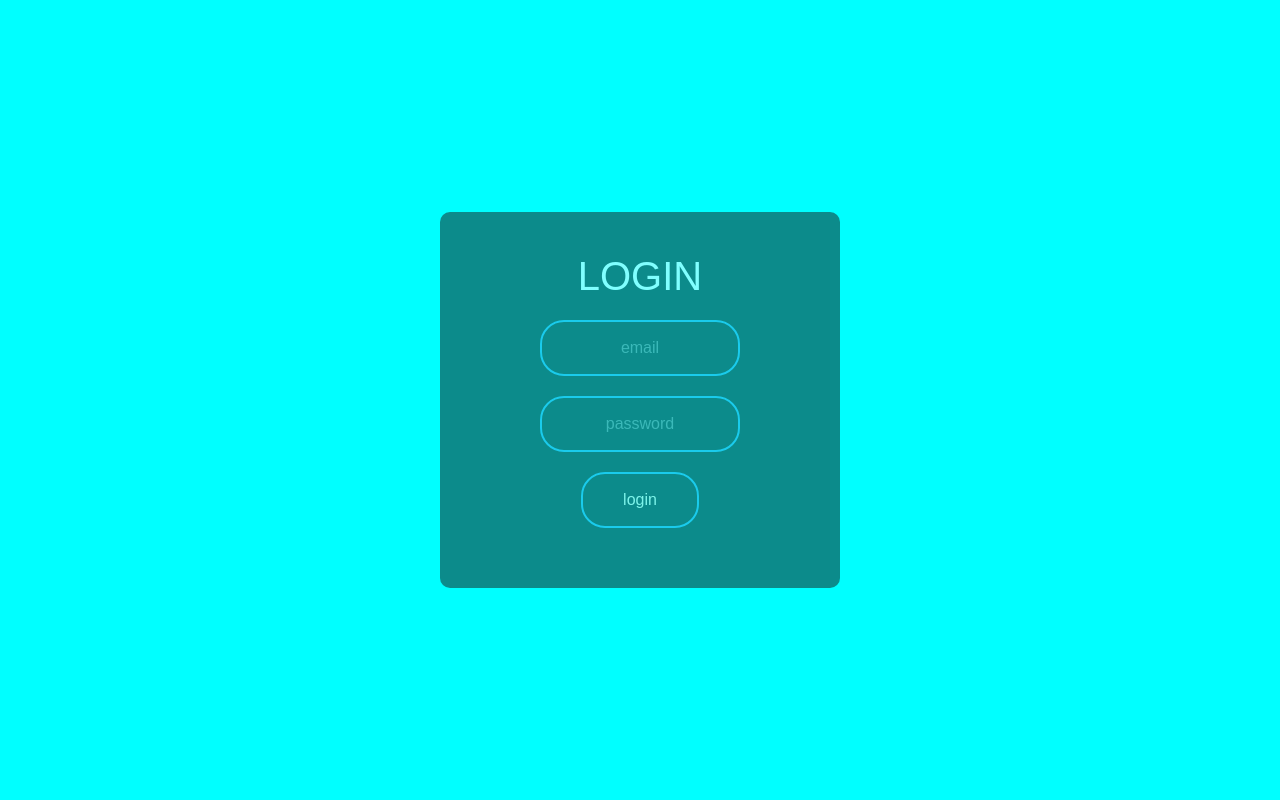
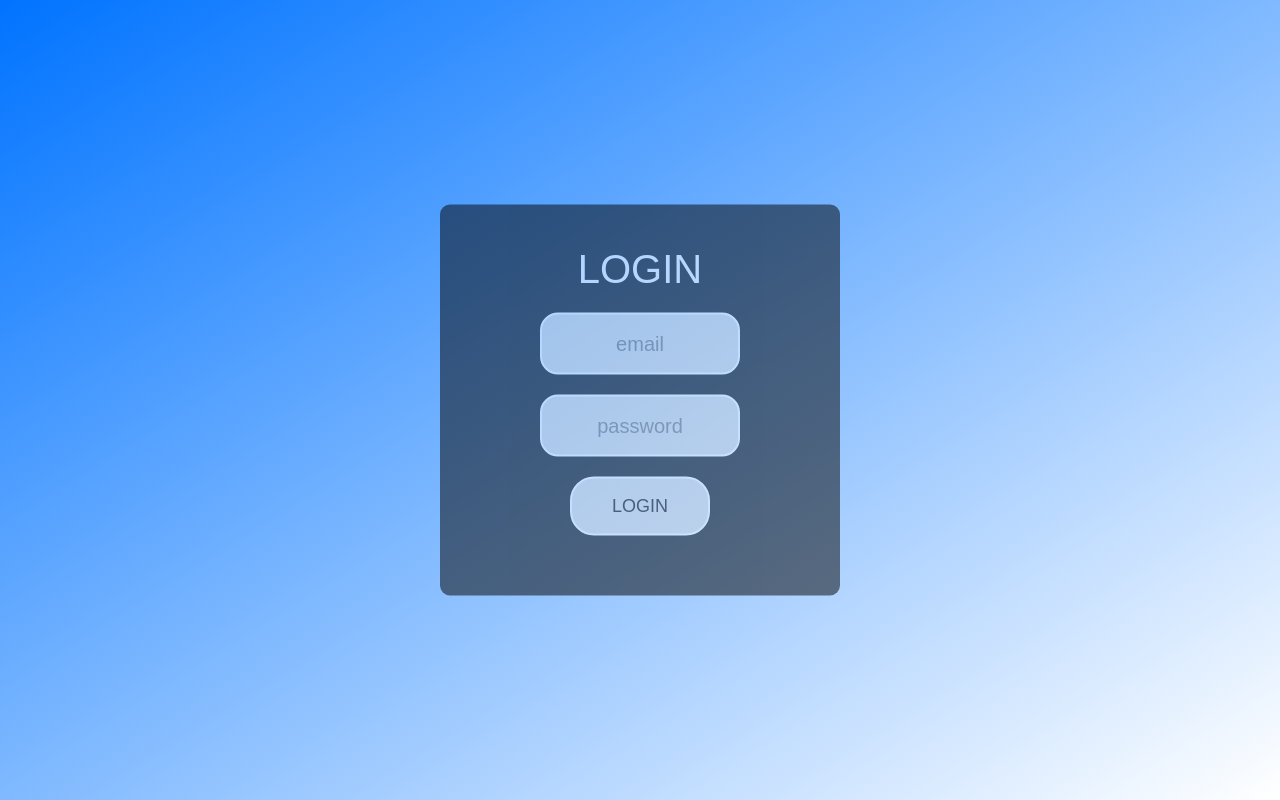
Before and after one commit to alessandroCassani/CareGivers, a Vue app in the folder vue_auth/: page /login in a window 1280 px wide. Built offline with nearby package versions, Linux system fonts and the light colour scheme.

Commit message:
modifiche colori login

```diff
--- a/vue_auth/src/pages/Log_in.vue
+++ b/vue_auth/src/pages/Log_in.vue
@@ -4,7 +4,7 @@
             <h1>Login</h1>
             <input type="email" name="" placeholder="email">
             <input type="password" name="" placeholder="password">
-            <input type="submit" name="" value="login">
+            <input type="submit" name="" value="LOGIN">
         </form>
     </body>
 
@@ -61,7 +61,7 @@
     min-height: 100vh;
     width: 100%;
     font-family: sans-serif;
-    background: aqua;
+    background-image: linear-gradient(to bottom right,rgb(0, 115, 255), rgba(255, 255, 255, 0.86));
    }
 
    .box h1{
@@ -78,48 +78,50 @@
     top:50%;
     left: 50%;
     transform: translate(-50%,-50%);
-    background: #191919;
+    background: black;
     text-align: center;
     border-radius: 10px;
     opacity: .5;
+    border-color: white;
    }
 
    .box input[type="email"],.box input[type="password"]{
     border:0;
-    background: none;
+    background:  rgba(255, 255, 255, 0.86);
     display: block;
     margin: 20px auto;
     text-align: center;
-    border: 2px solid #3498db;
+    font-size: 20px;
+    border: 2px solid white;
     padding: 14px 10px;
     width: 200px;
     outline: none;
-    color: antiquewhite;
-    border-radius: 24px;
+    color: black;
+    border-radius: 18px;
     transition: o.25s;
    }
 
   .box input[type="email"]:focus,.box input[type="password"]:focus{
     width: 280px;
-    border-color: brown;
   }
 
   .box input[type="submit"]{
     border: 0;
-    background: none;
+    background:  rgba(255, 255, 255, 0.86);
     display: block;
     margin: 20px auto;
     text-align: center;
-    border: 2px solid #3498db;
+    border: 2px solid white;
+    font-size: 18px;
     padding: 14px 40px;
     outline: none;
-    color: antiquewhite;
+    color: black;
     border-radius: 24px;
     transition: o.25s;
     cursor: pointer;
   }
 
   .box input[type="submit"]:hover{
-    background: greenyellow;
+    background: #3498db;
   }
 </style>
```
